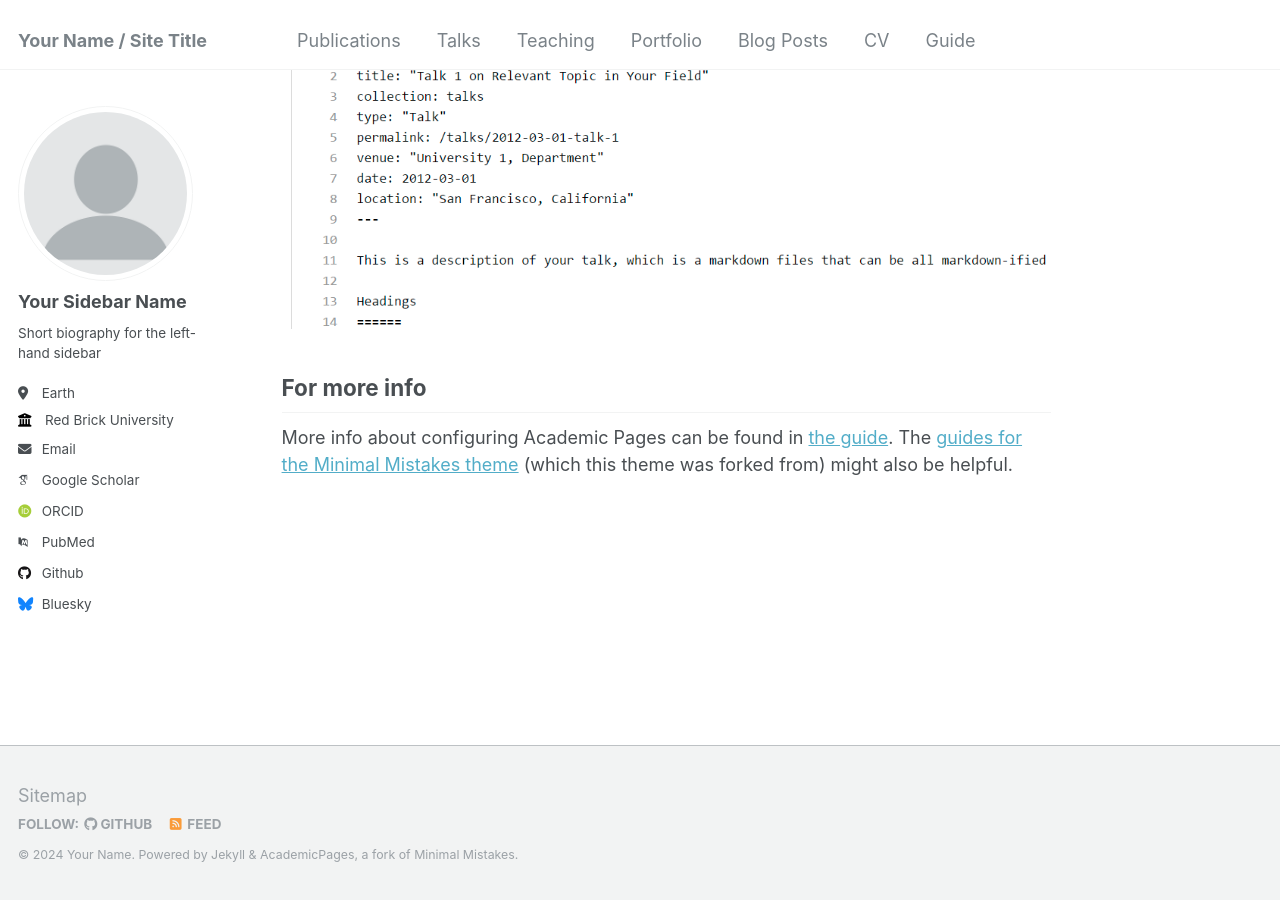
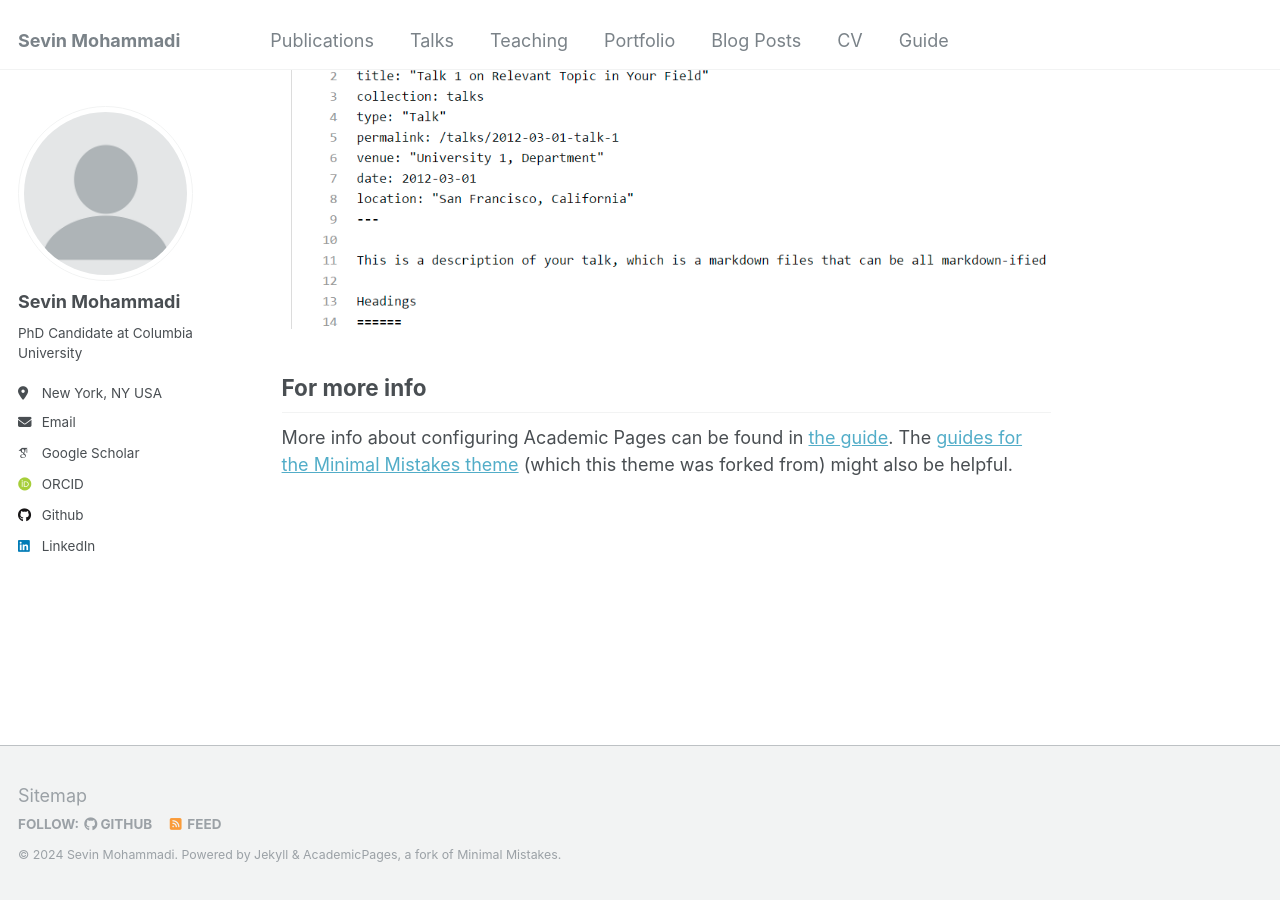
Before and after one commit to sev-90/sev-90.github.io, a Jekyll site: the page built from _pages/about.md, in a window 1280 px wide and 900 px high, scrolled down 2660 px. Built offline with Jekyll 4.4.1, drawn with Linux system fonts in a browser that asks for light colours; some web fonts are replaced.

Commit message:
Update _config.yml

```diff
--- a/_config.yml
+++ b/_config.yml
@@ -8,13 +8,13 @@
 
 # Basic Site Settings
 locale                   : "en-US"
-title                    : "Your Name / Site Title"
+title                    : "Sevin Mohammadi"
 title_separator          : "-"
-name                     : &name "Your Name"
+name                     : &name "Sevin Mohammadi"
 description              : &description "personal description"
-url                      : https://academicpages.github.io # the base hostname & protocol for your site e.g. "https://mmistakes.github.io"
+url                      : https://sevin.github.io # the base hostname & protocol for your site e.g. "https://mmistakes.github.io"
 baseurl                  : "" # the subpath of your site, e.g. "/blog"
-repository               : "academicpages/academicpages.github.io"
+repository               : "sevin-90/sevin.github.io"
 
 # Site Author - The following control what appear as part of the author content on the side bar.
 #               If a field is blank the icon and link will not appear, otherwise it will be shown.
@@ -22,33 +22,33 @@ repository               : "academicpages/academicpages.github.io"
 author:
   # Biographic information
   avatar           : "profile.png"
-  name             : "Your Sidebar Name"
+  name             : "Sevin Mohammadi"
   pronouns         : # example: "she/her"
-  bio              : "Short biography for the left-hand sidebar"
-  location         : "Earth"
-  employer         : "Red Brick University"
+  bio              : "PhD Candidate at Columbia University"
+  location         : "New York, NY USA"
+  employer         : #"Columbia University"
   uri              : # URL
-  email            : "none@example.org"
+  email            : "sm4894@columbia.edu"
 
   # Academic websites
   arxiv            : # URL - Update with the correct link to your profile
-  googlescholar    : "https://scholar.google.com/citations?user=PS_CX0AAAAAJ"
+  googlescholar    : "https://scholar.google.com/citations?user=ijXV3-8AAAAJ&hl=en"
   impactstory      : # URL
-  orcid            : "http://orcid.org/yourorcidurl"
+  orcid            : "https://orcid.org/0000-0001-5061-5626"
   semantic         : # URL
-  pubmed           : "https://www.ncbi.nlm.nih.gov/pubmed/?term=john+snow"
+  pubmed           : #"https://www.ncbi.nlm.nih.gov/pubmed/?term=john+snow"
   researchgate     : # URL
 
   # Repositories and software development
   bitbucket        : # Username - Update with your username on the site
   codepen          : # Username
   dribbble         : # Username
-  github           : "academicpages"
+  github           : "sev-90"
   kaggle           : # Username
   stackoverflow    : # User number or user number and name (i.e., use "1" or "1/jeff-atwood")
 
   # Social media
-  bluesky          : "bsky.app" # Replace this with you Bluesky username
+  bluesky          : #"bsky.app" # Replace this with you Bluesky username
   facebook         : # Username
   flickr           : # Username
   foursquare       : # Username
@@ -57,7 +57,7 @@ author:
   keybase          : # Username
   instagram        : # Username
   lastfm           : # Username
-  linkedin         : # Username
+  linkedin         : www.linkedin.com/in/sevin90
   mastodon         : # URL
   medium           : # URL
   pinterest        : # Username
```
